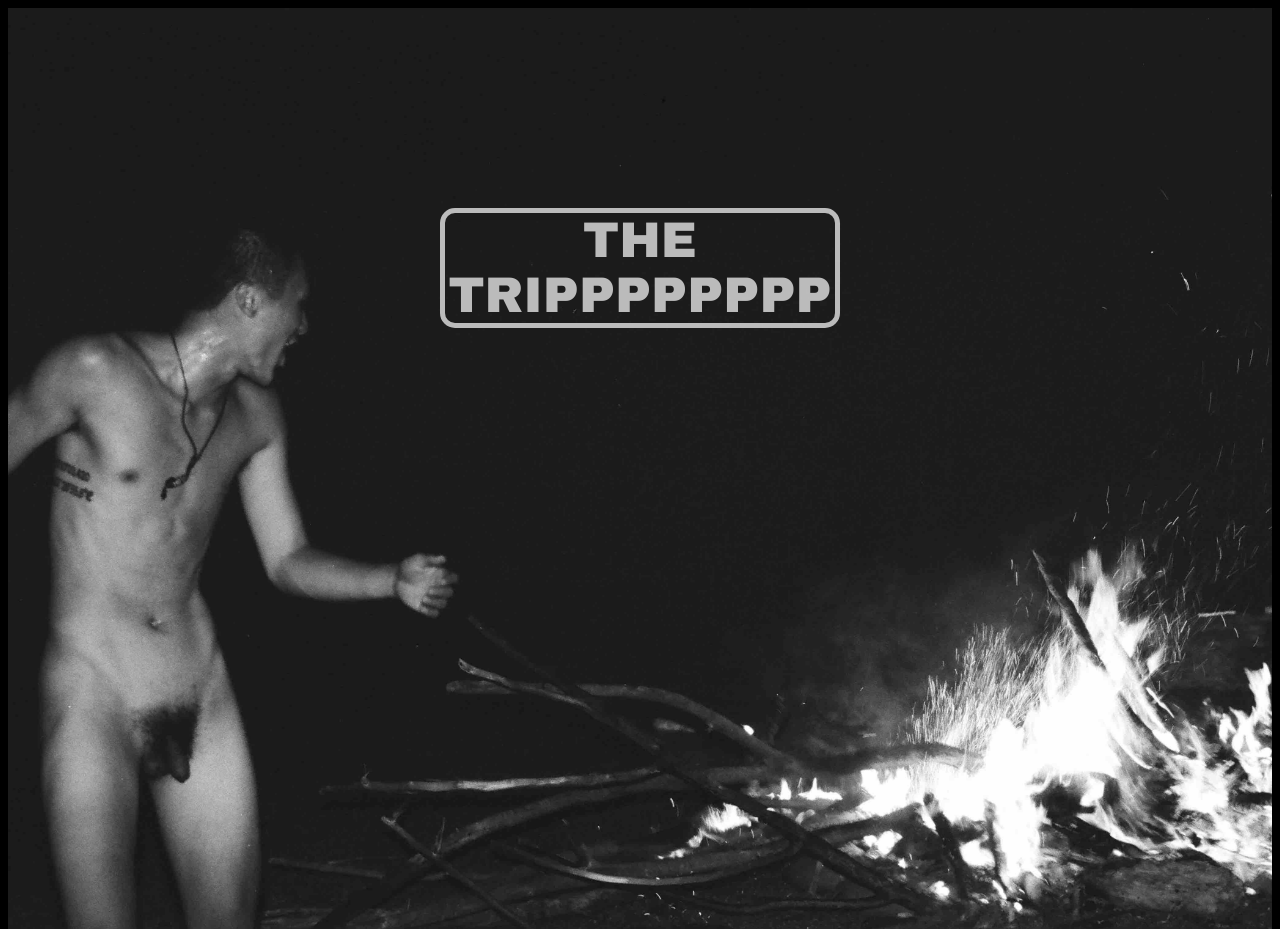
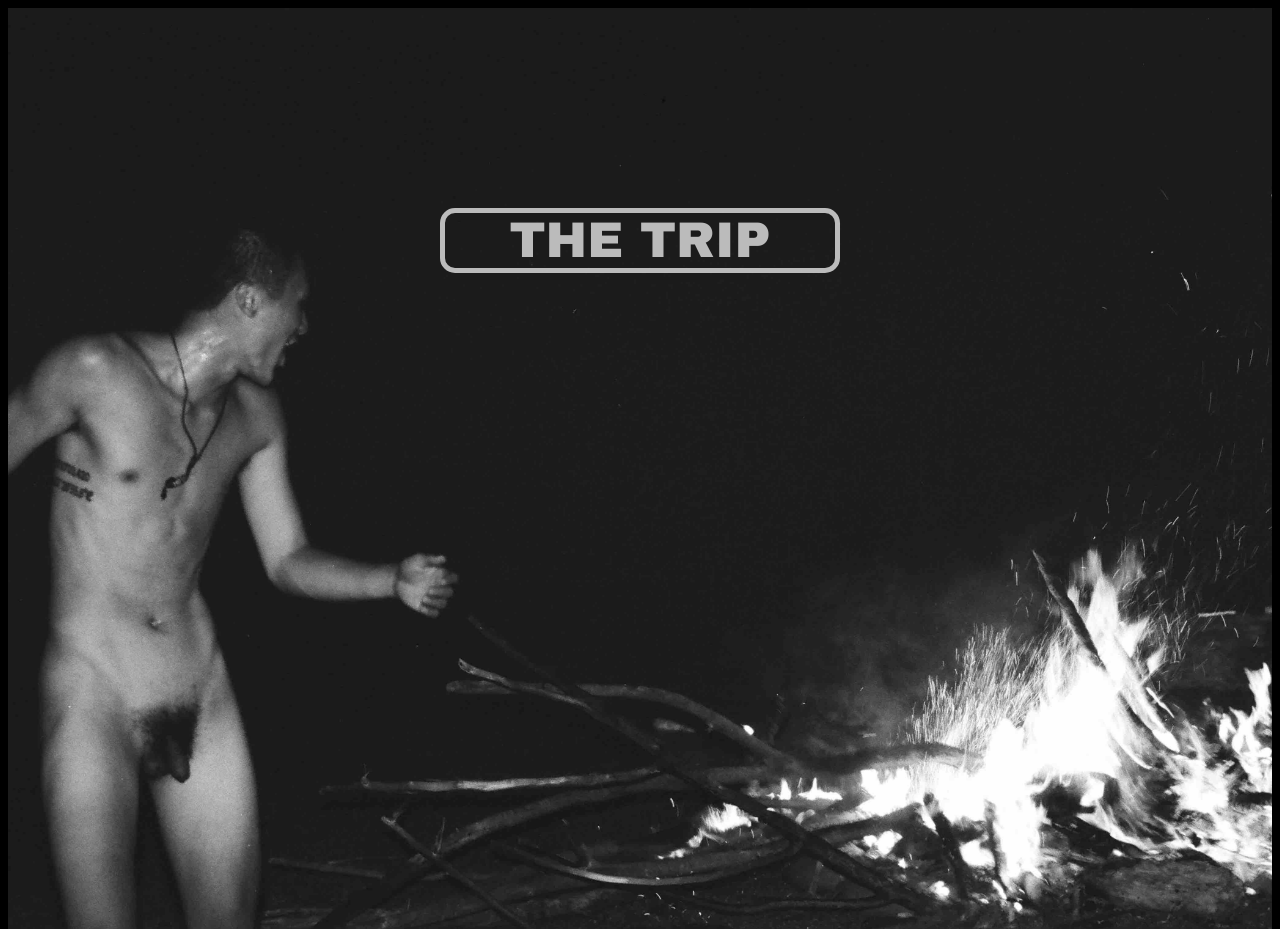
Before and after one commit to ChiuYenHua/ChiuYenHua.github.io, a plain HTML site: page index.html in a window 1280 px wide. Shown: the top 929 px of the page. Drawn offline with Linux system fonts and the light colour scheme.

Commit message:
change back

```diff
--- a/index.html
+++ b/index.html
@@ -10,7 +10,7 @@
 
     <div id="banner">
       <div class="content">
-        <h1>THE TRIPPPPPPPP</h1>
+        <h1>THE TRIP</h1>
       </div>
     </div>
 
```
